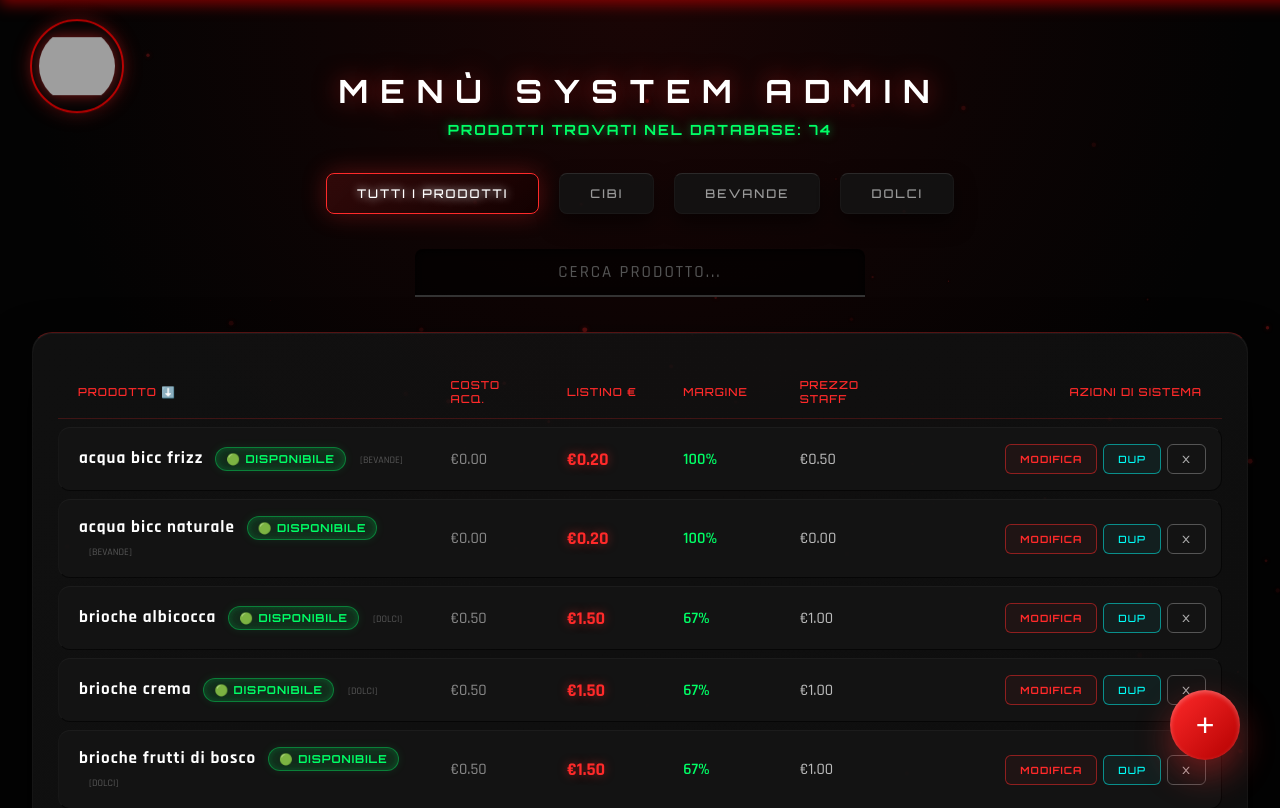
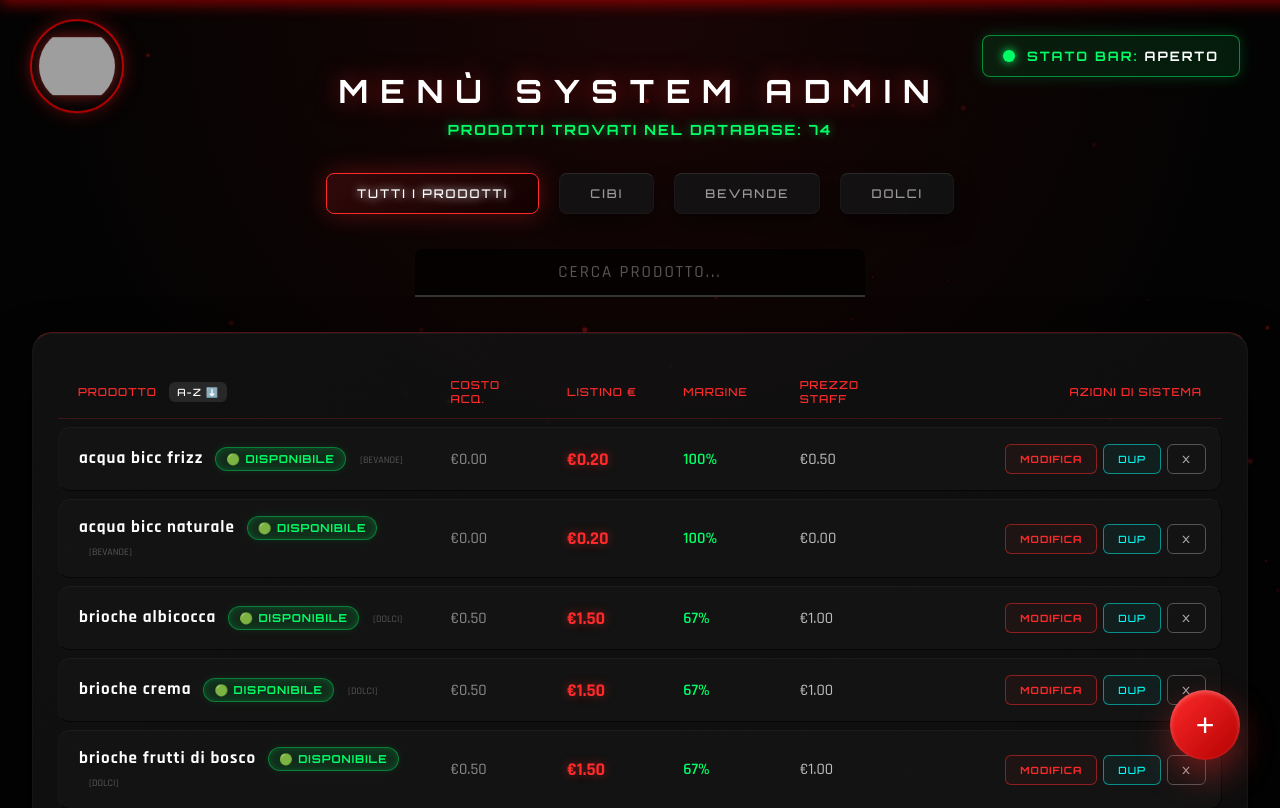
Before and after one commit to profnicotra/ordini-bar-scuola-borsa, a Flask app: page /admin/ in a window 1280 px wide. Shown: the top 808 px of the page. Run offline with Flask 3, Linux system fonts and the light colour scheme; data comes from the database, SQL or seed files in the repository; both versions use the stored data as it was after the commit; grey boxes are pictures that could not be loaded.

Commit message:
Miglioramento del sito

```diff
--- a/ordiniBarScuolaBorsa/templates/admin.html
+++ b/ordiniBarScuolaBorsa/templates/admin.html
@@ -98,6 +98,56 @@
       .cyber-logo-container:hover { transform: scale(1.1) rotate(-5deg); border-color: var(--neon-red); box-shadow: 0 0 40px var(--neon-glow); }
       .cyber-logo-img { width: 85%; height: 85%; border-radius: 50%; object-fit: contain; filter: drop-shadow(0 0 8px var(--neon-glow)); }
 
+      /* =========================================
+         STATO BAR (APERTO/CHIUSO) IN ALTO A DESTRA
+         ========================================= */
+      .bar-status-container {
+        position: absolute;
+        top: 35px;
+        right: 40px;
+        z-index: 1000;
+      }
+      .bar-status-btn {
+        background: rgba(0, 255, 102, 0.1);
+        border: 1px solid rgba(0, 255, 102, 0.5);
+        color: #00ff66;
+        padding: 12px 20px;
+        border-radius: 8px;
+        font-family: 'Orbitron';
+        font-size: 13px;
+        font-weight: bold;
+        letter-spacing: 2px;
+        cursor: pointer;
+        transition: all 0.3s ease;
+        box-shadow: 0 0 15px rgba(0, 255, 102, 0.2);
+        display: flex;
+        align-items: center;
+        gap: 12px;
+      }
+      .bar-status-btn:hover {
+        transform: scale(1.05);
+        box-shadow: 0 0 25px rgba(0, 255, 102, 0.4);
+        background: rgba(0, 255, 102, 0.2);
+      }
+      .bar-status-btn.closed {
+        background: rgba(255, 0, 64, 0.1);
+        border-color: rgba(255, 0, 64, 0.5);
+        color: #ff0040;
+        box-shadow: 0 0 15px rgba(255, 0, 64, 0.2);
+      }
+      .bar-status-btn.closed:hover {
+        box-shadow: 0 0 25px rgba(255, 0, 64, 0.4);
+        background: rgba(255, 0, 64, 0.2);
+      }
+      .status-dot {
+        width: 12px; height: 12px; border-radius: 50%;
+        background: #00ff66; box-shadow: 0 0 10px #00ff66;
+        transition: all 0.3s ease;
+      }
+      .bar-status-btn.closed .status-dot {
+        background: #ff0040; box-shadow: 0 0 10px #ff0040;
+      }
+
       .container { width: 95%; max-width: 1400px; margin-top: 50px; z-index: 1; padding-bottom: 100px; }
       h1 { font-family: "Orbitron"; font-weight: 700; text-align: center; letter-spacing: 12px; text-shadow: 0 0 25px var(--neon-glow); margin-bottom: 10px; color: #fff; font-size: 32px; text-transform: uppercase; }
 
@@ -127,7 +177,7 @@
         border: 1px solid var(--glass-border-side); border-top: 1px solid var(--glass-border-top);
         border-radius: 20px; padding: 25px; margin-bottom: 50px;
         box-shadow: 0 25px 50px rgba(0, 0, 0, 0.8), inset 0 1px 0 rgba(255,255,255,0.05);
-        overflow: hidden; /* IMPORTANTE PER ANIMAZIONE ALTEZZA */
+        overflow: hidden;
         will-change: height;
       }
 
@@ -135,6 +185,11 @@
       table { width: 100%; border-collapse: separate; border-spacing: 0 8px; }
       .sortable-header { cursor: pointer; transition: 0.2s; user-select: none; }
       .sortable-header:hover { color: #fff; text-shadow: 0 0 12px var(--neon-red); }
+
+      /* Stile del badge A-Z */
+      .sort-badge { background: rgba(255,255,255,0.1); padding: 4px 8px; border-radius: 6px; font-size: 10px; margin-left: 8px; color: #fff; transition: 0.3s; }
+      .sortable-header:hover .sort-badge { background: var(--neon-red); box-shadow: 0 0 10px var(--neon-red); }
+
       th { font-family: "Orbitron"; color: var(--neon-red); font-size: 11px; font-weight: 500; letter-spacing: 1px; padding: 12px 20px; text-align: left; text-transform: uppercase; border-bottom: 1px solid rgba(255,42,42,0.2); }
 
       th:nth-child(1) { width: 32%; } th:nth-child(2) { width: 10%; } th:nth-child(3) { width: 10%; }
@@ -167,11 +222,8 @@
       .modal-content {
         background: linear-gradient(135deg, rgba(25, 5, 5, 1) 0%, rgba(10, 10, 10, 1) 100%);
         border: 1px solid rgba(255,42,42,0.2); border-top: 1px solid rgba(255,42,42,0.5);
-        padding: 40px;
-        width: 1080px; /* <--- INGRANDITA DA 940px a 1080px */
-        max-height: 92vh; overflow-y: auto; border-radius: 24px; position: relative;
-        box-shadow: 0 20px 50px rgba(0,0,0,0.9);
-        transition: box-shadow 0.4s ease-out;
+        padding: 40px; width: 1080px; max-height: 92vh; overflow-y: auto; border-radius: 24px; position: relative;
+        box-shadow: 0 20px 50px rgba(0,0,0,0.9); transition: box-shadow 0.4s ease-out;
       }
       .product-grid-layout { display: flex; gap: 35px; margin-top: 15px; }
       .grid-column-left { flex: 1.1; display: flex; flex-direction: column; }
@@ -262,6 +314,13 @@
         <img src="https://static.wixstatic.com/media/a24994_7448096f4def4357bb63b2ad620c6934~mv2.png" alt="Logo" class="cyber-logo-img">
     </div>
 
+    <div class="bar-status-container">
+        <div id="bar-status-btn" class="bar-status-btn" onclick="toggleBarStatus()">
+            <div class="status-dot"></div>
+            <span>STATO BAR: <span id="bar-status-text" style="color:#fff;">APERTO</span></span>
+        </div>
+    </div>
+
     <div class="container">
       <h1>MENÙ SYSTEM ADMIN</h1>
       <div id="debug-info">CONNESSIONE AL DATABASE...</div>
@@ -280,7 +339,7 @@
             <table>
             <thead>
                 <tr>
-                <th class="sortable-header" onclick="toggleSort()">Prodotto <span id="sort-icon">⬇️</span></th>
+                <th class="sortable-header" onclick="toggleSort()">Prodotto <span id="sort-icon" class="sort-badge">A-Z ⬇️</span></th>
                 <th>Costo Acq.</th>
                 <th>Listino €</th>
                 <th>Margine</th>
@@ -528,7 +587,28 @@
       document.getElementById('debug-info').innerText = "PRODOTTI TROVATI NEL DATABASE: " + prodotti.length;
 
       let categoriaAttiva = "TUTTI", sortAsc = true, azioneConfermata = null;
-      let renderResizeTimeout = null; // Variabile per l'animazione dell'altezza
+      let renderResizeTimeout = null;
+
+      // GESTIONE STATO BAR (Frontend UI)
+      let isBarOpen = true;
+      function toggleBarStatus() {
+          isBarOpen = !isBarOpen;
+          const btn = document.getElementById('bar-status-btn');
+          const text = document.getElementById('bar-status-text');
+
+          if(isBarOpen) {
+              btn.classList.remove('closed');
+              text.innerText = "APERTO";
+              showToast("🟢 IL BAR È ORA APERTO");
+          } else {
+              btn.classList.add('closed');
+              text.innerText = "CHIUSO";
+              showToast("🔴 IL BAR È ORA CHIUSO");
+          }
+
+          // ---> QUI INSERIRE LA CHIAMATA FETCH AL SERVER PER SALVARE LO STATO EFFETTIVO DEL BAR <---
+          // fetch('/admin/set_bar_status', { method: 'POST', body: JSON.stringify({ open: isBarOpen }) });
+      }
 
       // CHIUSURA MODALI
       function chiudiModale(id) {
@@ -566,12 +646,16 @@
           void box.offsetWidth;
           box.classList.add("modal-error-pulse");
 
-          setTimeout(() => {
-              box.classList.remove("modal-error-pulse");
-          }, 400);
+          setTimeout(() => { box.classList.remove("modal-error-pulse"); }, 400);
       }
 
-      function toggleSort() { sortAsc = !sortAsc; document.getElementById("sort-icon").innerText = sortAsc ? "⬇️" : "⬆️"; render(); }
+      function toggleSort() {
+          sortAsc = !sortAsc;
+          // Aggiornato con i testi A-Z richiesti
+          document.getElementById("sort-icon").innerText = sortAsc ? "A-Z ⬇️" : "Z-A ⬆️";
+          render();
+      }
+
       function calcola() { const c = parseFloat(document.getElementById("in-costo").value) || 0; const p = parseFloat(document.getElementById("in-prezzo").value) || 0; const margEl = document.getElementById("in-margine"); if (p > 0) { margEl.value = Math.round(((p - c) / p) * 100) + "%"; } else { margEl.value = "0%"; } }
 
       function autoDetectCategory() {
@@ -926,13 +1010,12 @@
       }
 
       // =========================================================================
-      // TABELLA PRINCIPALE (CON ANIMAZIONE DINAMICA DELL'ALTEZZA)
+      // TABELLA PRINCIPALE (CON ANIMAZIONE DINAMICA DELL'ALTEZZA E ORDINAMENTO A-Z)
       // =========================================================================
       function render() {
         const dashboard = document.getElementById("mainDashboard");
         let prevHeight = dashboard.offsetHeight;
 
-        // Blocchiamo temporaneamente le transizioni per calcolare l'altezza esatta
         clearTimeout(renderResizeTimeout);
         dashboard.style.transition = "none";
         if (prevHeight > 0) dashboard.style.height = prevHeight + "px";
@@ -973,13 +1056,12 @@
 
         if(filtrati.length === 0) { tableBody.innerHTML = `<tr><td colspan="6" style="text-align: center; color: #666; background:transparent; border:none; padding:40px; font-family:'Orbitron'; font-size:12px;">NESSUN DATO RILEVATO</td></tr>`; }
 
-        // Avvio animazione fluida dell'altezza
         dashboard.style.height = "auto";
         const newHeight = dashboard.offsetHeight;
 
         if (prevHeight > 0 && prevHeight !== newHeight) {
             dashboard.style.height = prevHeight + "px";
-            void dashboard.offsetWidth; // Forza il browser a registrare il passaggio
+            void dashboard.offsetWidth;
 
             dashboard.style.transition = "height 0.4s cubic-bezier(0.16, 1, 0.3, 1)";
             dashboard.style.height = newHeight + "px";
```
Also changed, not shown: instance/data.db.
